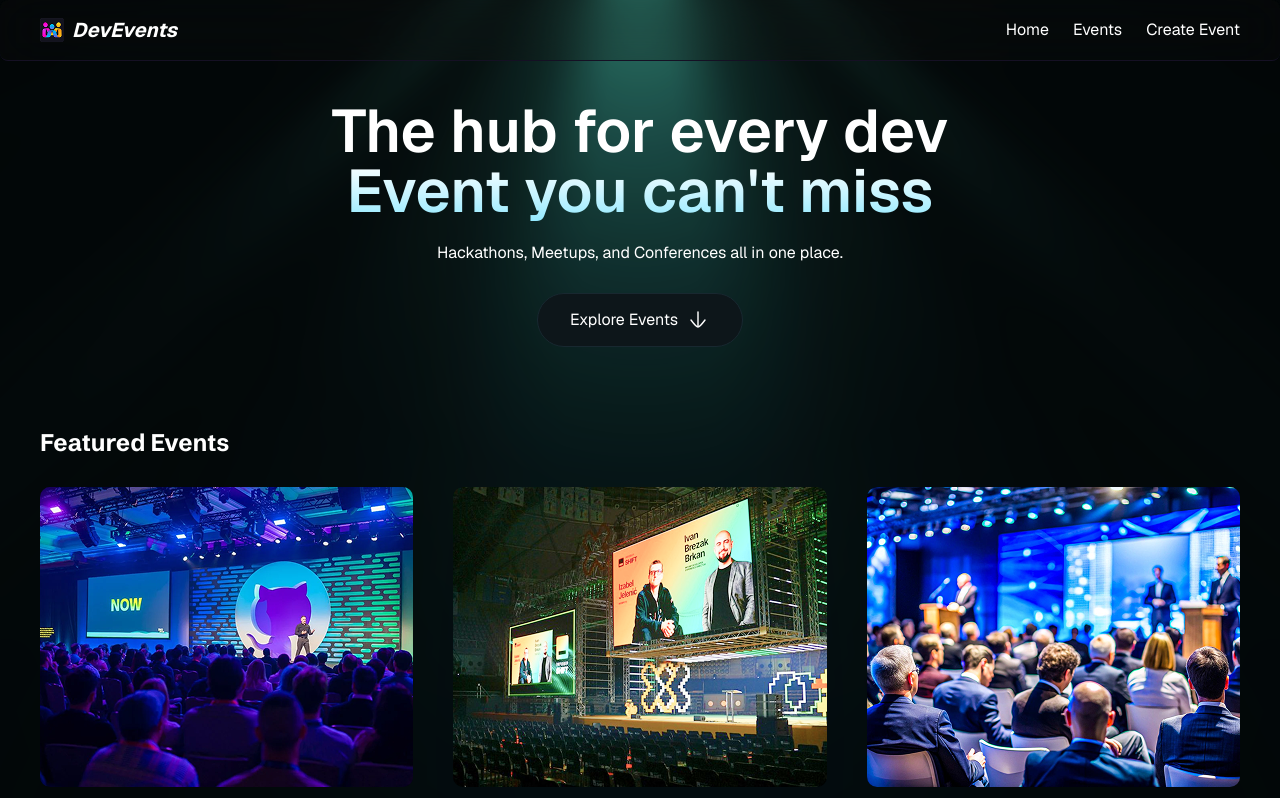
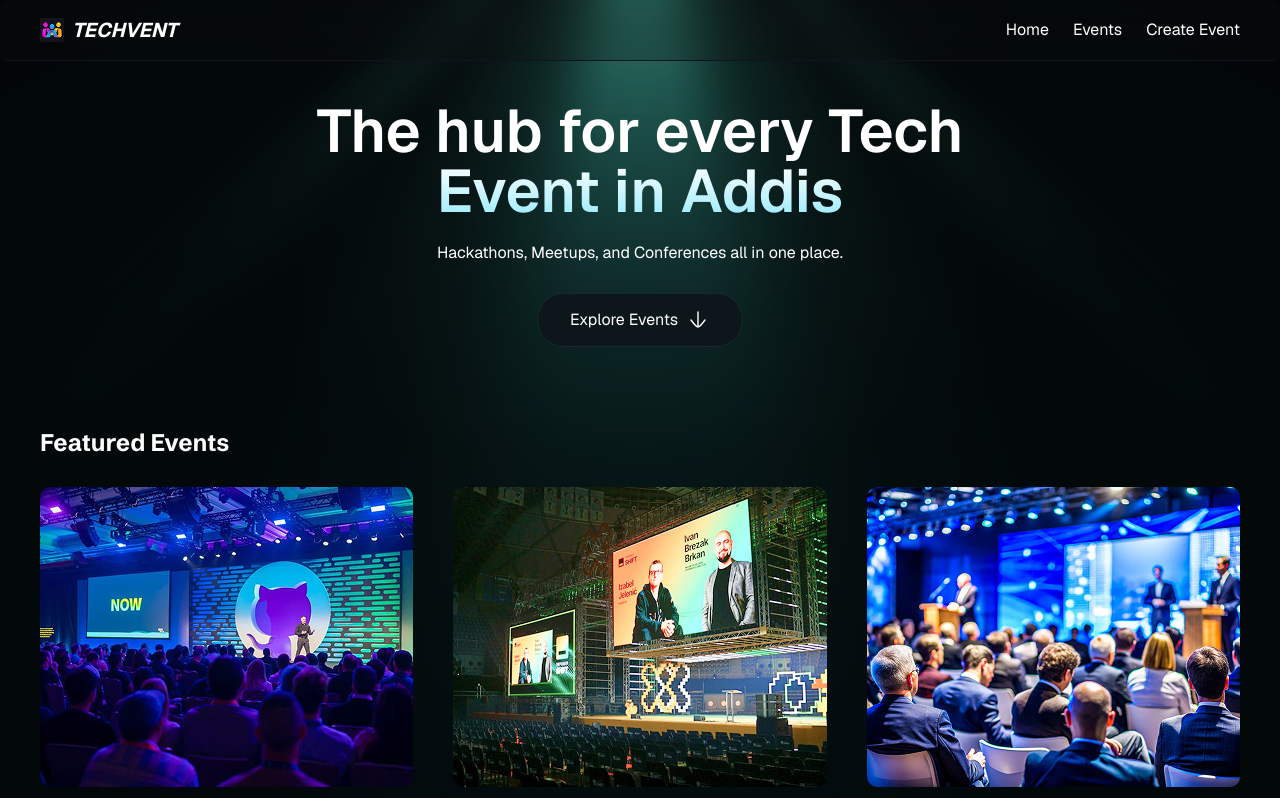
Before and after one commit to abdunuri/Devevent, a Next.js app: page / in a window 1280 px wide. Shown: the top 798 px of the page. Built offline with nearby package versions, Linux system fonts and the light colour scheme; a web font is replaced by a local one.

Commit message:
localized content

```diff
--- a/app/layout.tsx
+++ b/app/layout.tsx
@@ -18,7 +18,7 @@ const martianMono = Martian_Mono({
 });
 
 export const metadata: Metadata = {
-  title: "DEV EVENT",
+  title: "TECHVENT",
   description: "The hub for developers to share and discover events",
 };
 
--- a/app/page.tsx
+++ b/app/page.tsx
@@ -5,7 +5,7 @@ import { events } from "@/lib/constants";
 const page = () => {
   return (
     <section>
-        <h1 className="text-center">The hub for every dev <br/>Event you can't miss</h1>
+        <h1 className="text-center">The hub for every Tech <br/>Event in Addis</h1>
         <p className="text-center mt-5">Hackathons, Meetups, and Conferences all in one place.</p>
 
         <ExploreBtn />
--- a/components/NavBar.tsx
+++ b/components/NavBar.tsx
@@ -6,7 +6,7 @@ const NavBar = () => {
         <nav>
             <Link href="/" className="logo">
                 <Image src="/icons/logo.png" alt="logo" width={24} height={24}/>
-                <p>DevEvents</p>
+                <p>TECHVENT</p>
             </Link>
                 <ul>
                     <Link href="/">Home</Link>
```
